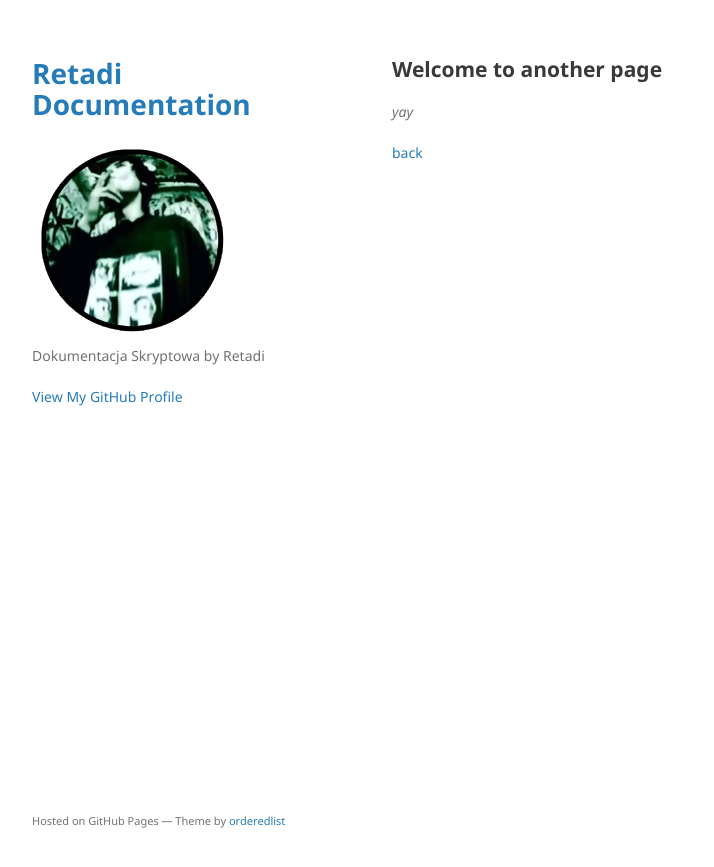
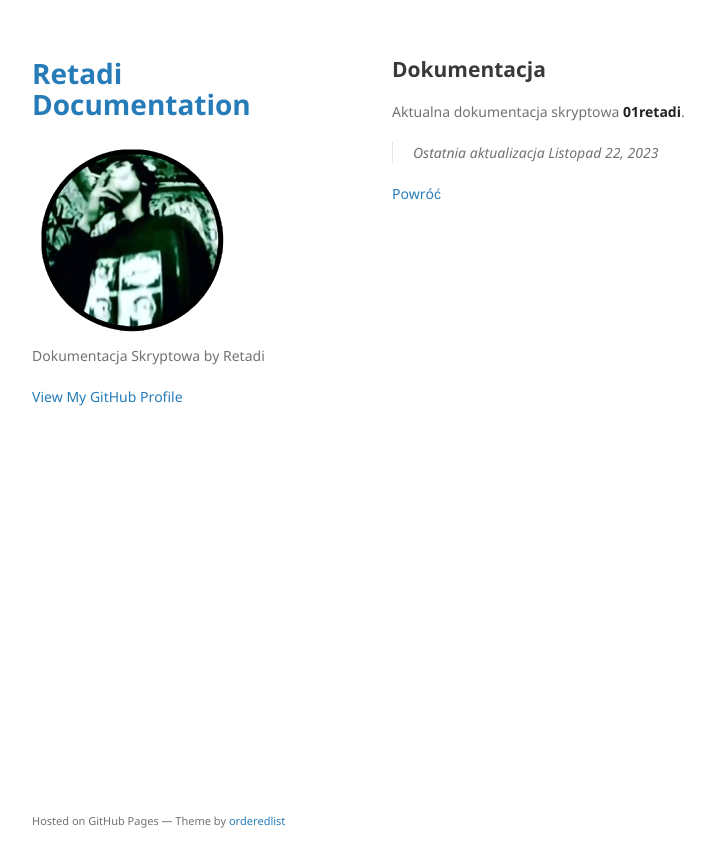
Before and after one commit to 01retardi/01retardi.github.io, a Jekyll site: the page built from another-page.md, in a window 1280 px wide. Shown: the top 867 px of the page, without its empty margins (178-892 px from the left). Built offline with Jekyll 4.4.1, drawn with Linux system fonts in a browser that asks for light colours; our own code applies the rules of GitHub Pages for plain Markdown files.

Commit message:
Update another-page.md

```diff
--- a/another-page.md
+++ b/another-page.md
@@ -2,8 +2,9 @@
 layout: default
 ---
 
-## Welcome to another page
+## Dokumentacja
+Aktualna dokumentacja skryptowa **01retadi**.
 
-_yay_
+> Ostatnia aktualizacja Listopad 22, 2023
 
-[back](./)
+[Powróć](./)
```
